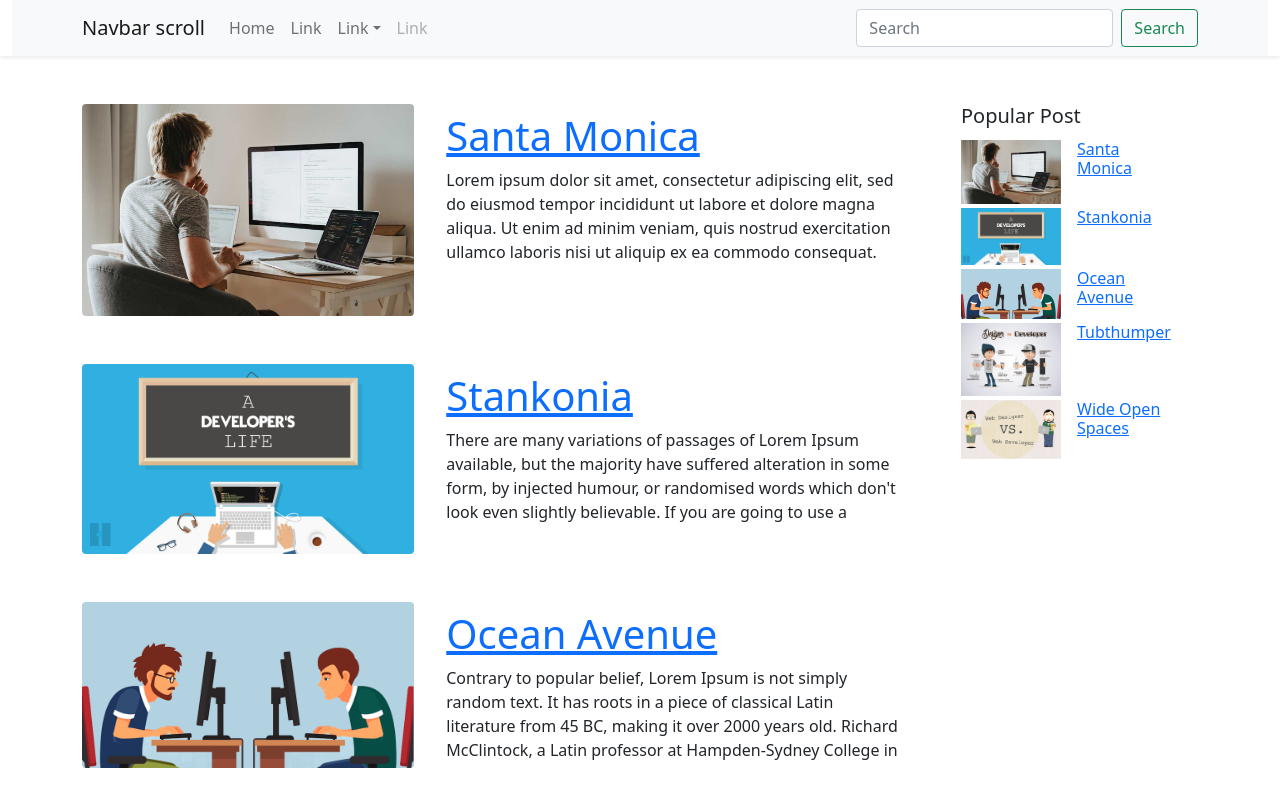
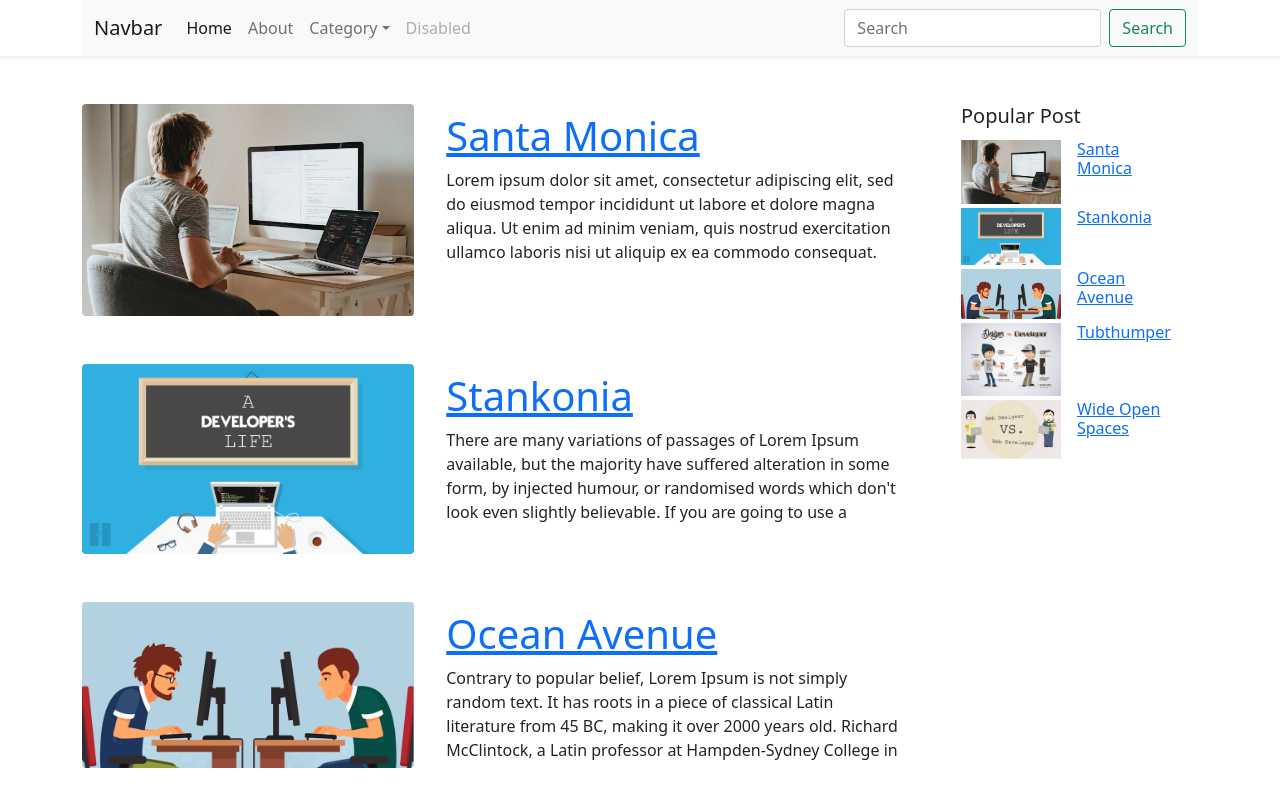
Before and after one commit to golamrabbi151/blog-frontend-app, a React (Create React App) app: page / in a window 1280 px wide. Shown: the top 800 px of the page. Built offline with nearby package versions, Linux system fonts and the light colour scheme.

Commit message:
Route version downgrade to v5

```diff
--- a/package.json
+++ b/package.json
@@ -10,7 +10,7 @@
     "react": "^17.0.2",
     "react-bootstrap": "^2.2.1",
     "react-dom": "^17.0.2",
-    "react-router-dom": "^6.2.1",
+    "react-router-dom": "^5.2.0",
     "react-scripts": "5.0.0",
     "web-vitals": "^2.1.4"
   },
--- a/src/App.js
+++ b/src/App.js
@@ -1,20 +1,24 @@
 import * as React from "react";
-import { BrowserRouter as Router, Routes, Route } from "react-router-dom";
+import { BrowserRouter as Router, Switch, Route } from "react-router-dom";
 import "bootstrap/dist/css/bootstrap.min.css";
 import Home from "./pages/home/index";
 import NavBar from "./components/header/navBar";
 import Post from "./pages/post/post";
 function App() {
   return (
-    <div>
-      <NavBar />
-      <Router>
-        <Routes>
-          <Route path="/" element={<Home />} />
-          <Route path="post/:postId" element={<Post />} />
-        </Routes>
-      </Router>
-    </div>
+    <Router>
+      <div>
+        <NavBar />
+        <Switch>
+          <Route exact path="/">
+            <Home />
+          </Route>
+          <Route path="/post/:postId">
+            <Post />
+          </Route>
+        </Switch>
+      </div>
+    </Router>
   );
 }
 
--- a/src/components/header/navBar.js
+++ b/src/components/header/navBar.js
@@ -1,54 +1,99 @@
-import {
-  Button,
-  Container,
-  Form,
-  FormControl,
-  Navbar,
-  Nav,
-  NavDropdown,
-} from "react-bootstrap";
+import { NavLink } from "react-router-dom";
+// import {
+//   Button,
+//   Container,
+//   Form,
+//   FormControl,
+//   Navbar,
+//   Nav,
+//   NavDropdown,
+// } from "react-bootstrap";
 
 function NavBar() {
   return (
     <div className="container-fluid shadow-sm sticky-top">
-      <Navbar bg="light" expand="lg">
-        <Container>
-          <Navbar.Brand href="#">Navbar scroll</Navbar.Brand>
-          <Navbar.Toggle aria-controls="navbarScroll" />
-          <Navbar.Collapse id="navbarScroll">
-            <Nav
-              className="me-auto my-2 my-lg-0"
-              style={{ maxHeight: "100px" }}
-              navbarScroll
+      <div className="container">
+        <nav class="navbar navbar-expand-lg navbar-light bg-light">
+          <div class="container-fluid">
+            <a class="navbar-brand" href="#Logo">
+              Navbar
+            </a>
+            <button
+              class="navbar-toggler"
+              type="button"
+              data-bs-toggle="collapse"
+              data-bs-target="#navbarSupportedContent"
+              aria-controls="navbarSupportedContent"
+              aria-expanded="false"
+              aria-label="Toggle navigation"
             >
-              <Nav.Link href="/">Home</Nav.Link>
-              <Nav.Link href="#action2">Link</Nav.Link>
-              <NavDropdown title="Link" id="navbarScrollingDropdown">
-                <NavDropdown.Item href="#action3">Action</NavDropdown.Item>
-                <NavDropdown.Item href="#action4">
-                  Another action
-                </NavDropdown.Item>
-                <NavDropdown.Divider />
-                <NavDropdown.Item href="#action5">
-                  Something else here
-                </NavDropdown.Item>
-              </NavDropdown>
-              <Nav.Link href="#" disabled>
-                Link
-              </Nav.Link>
-            </Nav>
-            <Form className="d-flex">
-              <FormControl
-                type="search"
-                placeholder="Search"
-                className="me-2"
-                aria-label="Search"
-              />
-              <Button variant="outline-success">Search</Button>
-            </Form>
-          </Navbar.Collapse>
-        </Container>
-      </Navbar>
+              <span class="navbar-toggler-icon"></span>
+            </button>
+            <div class="collapse navbar-collapse" id="navbarSupportedContent">
+              <ul class="navbar-nav me-auto mb-2 mb-lg-0">
+                <li class="nav-item">
+                  <NavLink class="nav-link active" to={`/`}>
+                    Home
+                  </NavLink>
+                </li>
+                <li class="nav-item">
+                  <a class="nav-link" href="#About">
+                    About
+                  </a>
+                </li>
+                <li class="nav-item dropdown">
+                  <a
+                    class="nav-link dropdown-toggle"
+                    href="# "
+                    id="navbarDropdown"
+                    role="button"
+                    data-bs-toggle="dropdown"
+                    aria-expanded="false"
+                  >
+                    Category
+                  </a>
+                  <ul class="dropdown-menu" aria-labelledby="navbarDropdown">
+                    <li>
+                      <a class="dropdown-item" href="#Action">
+                        Action
+                      </a>
+                    </li>
+                    <li>
+                      <a class="dropdown-item" href="#about">
+                        About
+                      </a>
+                    </li>
+                    <li>
+                      <hr class="dropdown-divider" />
+                    </li>
+                    <li>
+                      <a class="dropdown-item" href="#Something">
+                        Something else here
+                      </a>
+                    </li>
+                  </ul>
+                </li>
+                <li class="nav-item">
+                  <a class="nav-link disabled" href="#disable">
+                    Disabled
+                  </a>
+                </li>
+              </ul>
+              <form class="d-flex">
+                <input
+                  class="form-control me-2"
+                  type="search"
+                  placeholder="Search"
+                  aria-label="Search"
+                />
+                <button class="btn btn-outline-success" type="submit">
+                  Search
+                </button>
+              </form>
+            </div>
+          </div>
+        </nav>
+      </div>
     </div>
   );
 }
--- a/src/components/post/popularPost.js
+++ b/src/components/post/popularPost.js
@@ -1,5 +1,5 @@
 import React, { useEffect, useState } from "react";
-import { NavLink, Outlet } from "react-router-dom";
+import { NavLink } from "react-router-dom";
 import { getPosts } from "../../static/data/data";
 function PopularPost() {
   const [popularPost, setPopularPost] = useState([]);
@@ -18,7 +18,6 @@
           <h1 className="fs-6">{data.title}</h1>
         </div>
       </NavLink>
-      <Outlet />
     </div>
   ));
   return (
--- a/src/components/post/postList.js
+++ b/src/components/post/postList.js
@@ -1,5 +1,5 @@
 import React from "react";
-import { NavLink, Outlet } from "react-router-dom";
+import { NavLink } from "react-router-dom";
 import "./style.css";
 
 function PostList(params) {
@@ -19,7 +19,6 @@
           <h1>
             <NavLink to={`post/${post.id}`}>{post.title}</NavLink>
           </h1>
-          <Outlet />
           <p className="post-short-description">{post.descriptions}</p>
         </div>
       </div>
```
Also changed, not shown: 1 other file (tests, documents, lock files or other folders).
